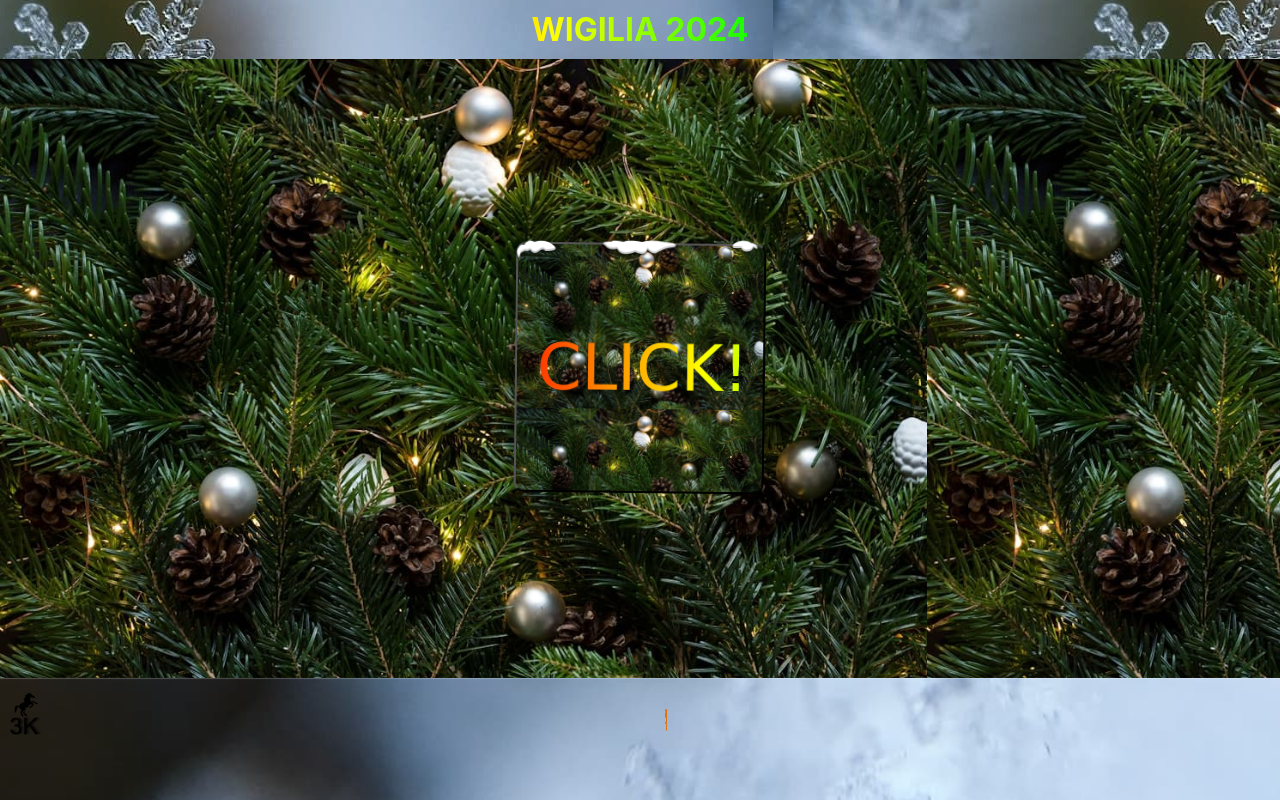
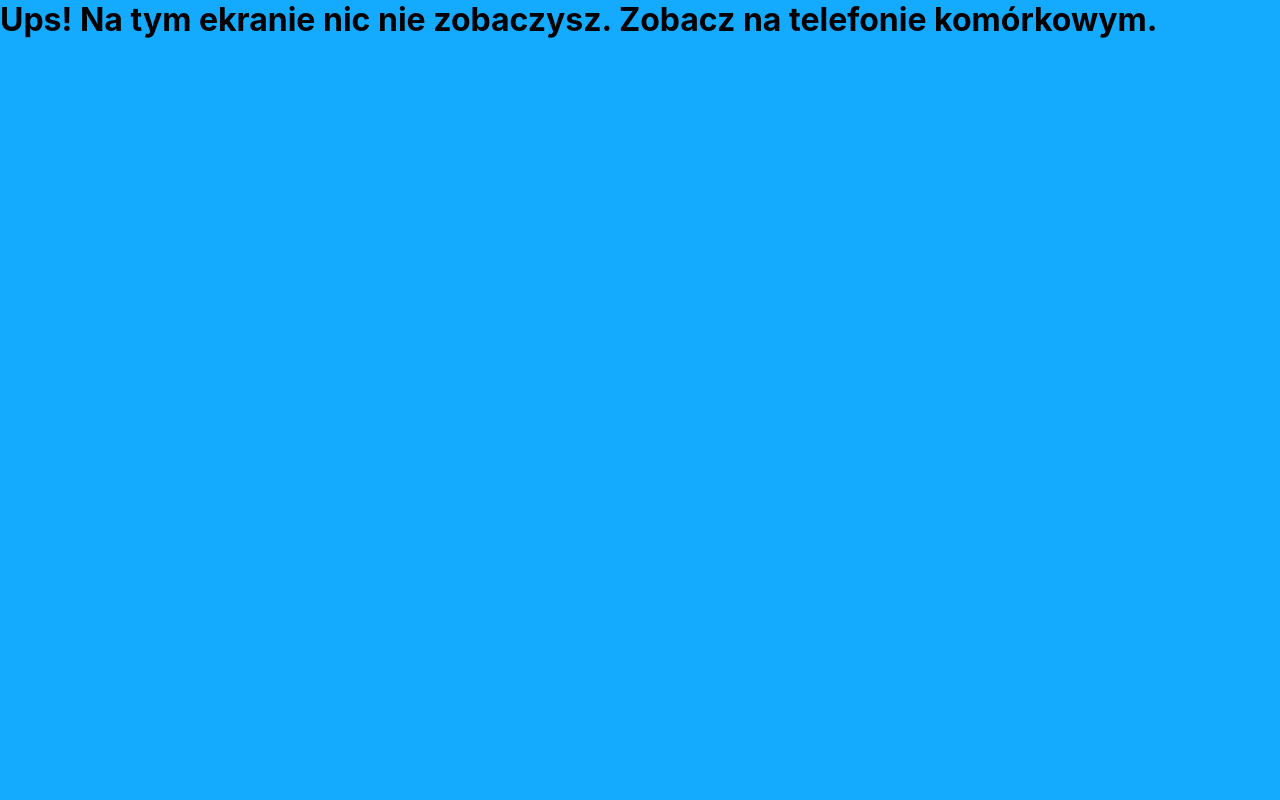
Before and after one commit to KonradKinok/wigilia2024, a React (Vite) app: page / in a window 1280 px wide. Built offline with nearby package versions, Linux system fonts and the light colour scheme; a web font is replaced by a local one.

Commit message:
23.11.2024

```diff
--- a/src/components/Footer/Footer.module.scss
+++ b/src/components/Footer/Footer.module.scss
@@ -5,8 +5,9 @@
     justify-content: space-between;
     background-color: var(--footer-background);
     background-image: url("../../images/footer/sniezek-footer.jpg");
-    background-size: cover;
-    background-position: 0px 197px;
+    // background-size: cover;
+    background-position: 651px -323px;
+    ;
     padding: 15px 10px 65px;
     gap: 20px;
     color: white;
--- a/src/components/Layout/Layout.module.scss
+++ b/src/components/Layout/Layout.module.scss
@@ -6,3 +6,7 @@
 
 
 }
+
+@media (min-width: 769px) {
+    /* Stylowanie dla dużych ekranów */
+}
--- a/src/components/Layout/Layout.tsx
+++ b/src/components/Layout/Layout.tsx
@@ -1,10 +1,35 @@
 import scss from "./Layout.module.scss";
 import { Header } from "../Header/Header";
 import { Footer } from "../Footer/Footer";
-import { useState } from "react";
+import { useEffect, useState } from "react";
 import { MainContain } from "../MainContain/MainContain";
 export const Layout: React.FC = () => {
   const [isWigiliaOpen, setIsWigiliaOpen] = useState<boolean>(false);
+  const [windowSize, setWindowSize] = useState<number | null>(null); // Zmieniono nazwę na windowSize
+
+  useEffect(() => {
+    setWindowSize(window.innerWidth); // Ustawianie rozmiaru okna
+  }, []);
+
+  useEffect(() => {
+    function handleResize() {
+      setWindowSize(window.innerWidth); // Ustawianie rozmiaru okna na zmianę szerokości
+    }
+
+    window.addEventListener("resize", handleResize);
+    return () => window.removeEventListener("resize", handleResize);
+  }, []);
+
+  if (windowSize !== null) {
+    console.log({ windowSize });
+    if (windowSize > 645) {
+      return (
+        <h1>
+          Ups! Na tym ekranie nic nie zobaczysz. Zobacz na telefonie komórkowym.
+        </h1>
+      );
+    }
+  }
 
   return (
     <div className={scss["body-container"]}>
```
